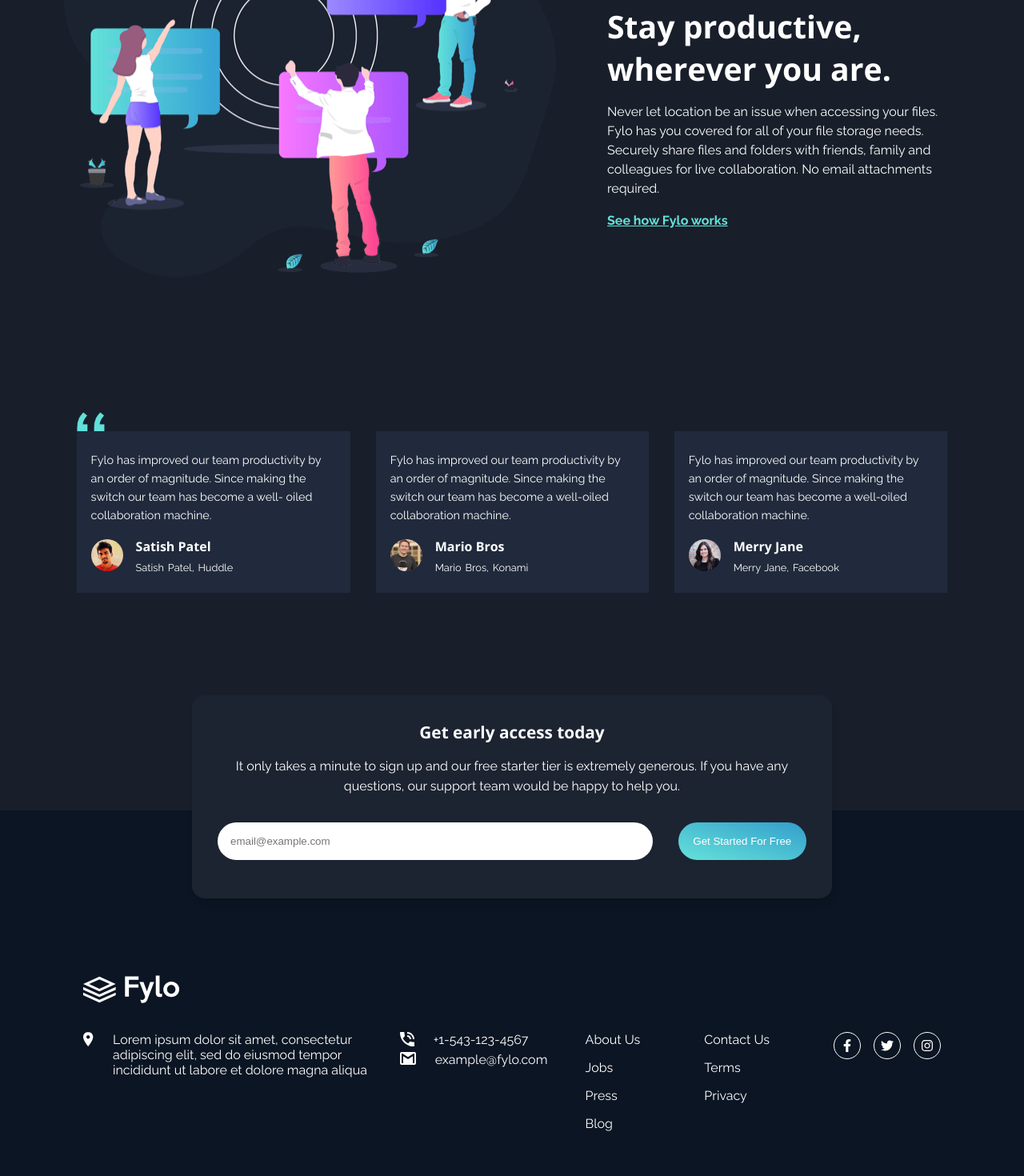
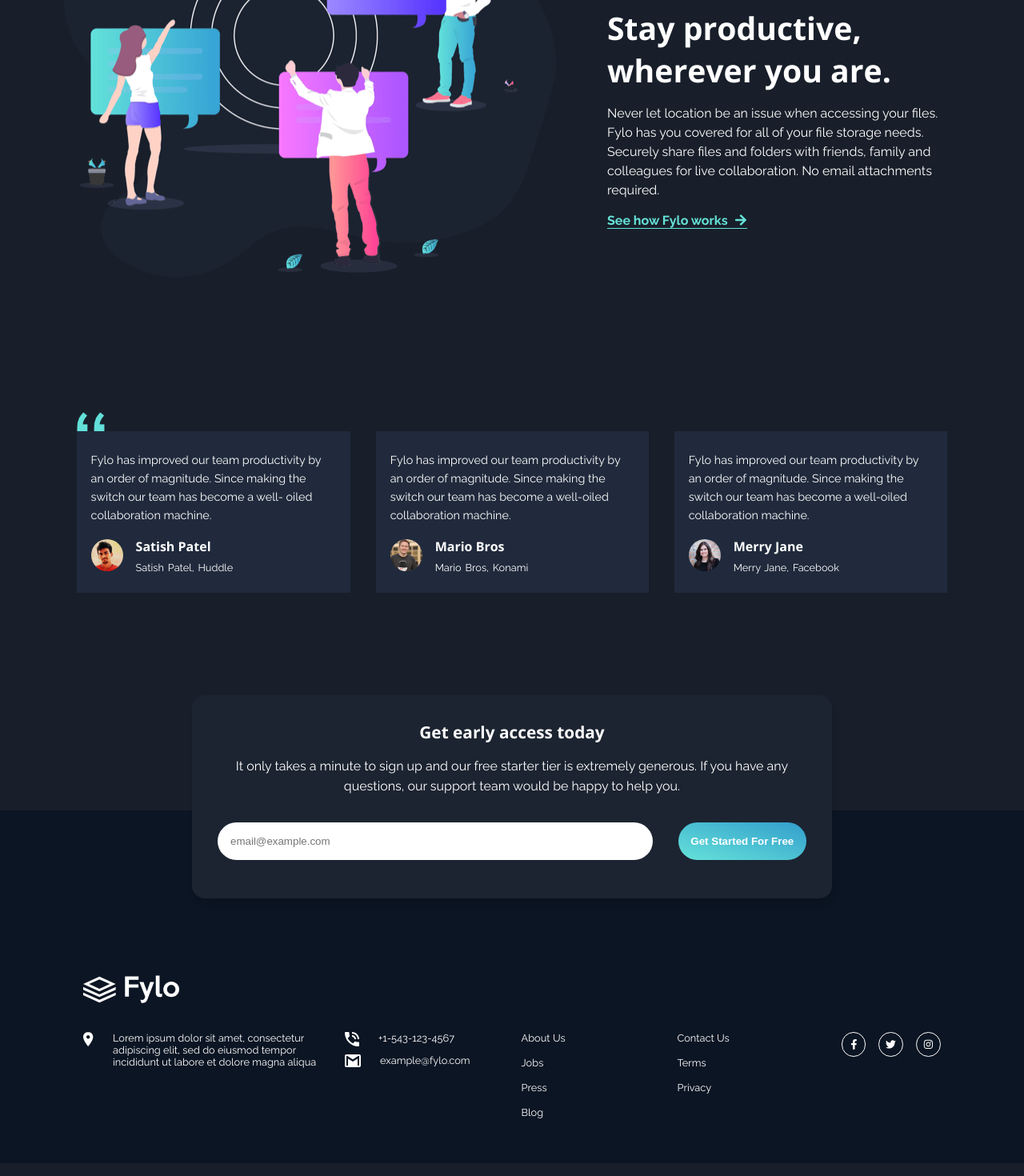
Before and after one commit to rnrnshn/fylo-blog, a React (Create React App) app: page / in a window 1280 px wide. Shown: the part 1808-3278 px from the top of the page at 80% size. Built offline with nearby package versions, Linux system fonts and the light colour scheme.

Commit message:
major styles 2

```diff
--- a/package.json
+++ b/package.json
@@ -7,8 +7,10 @@
     "@testing-library/react": "^11.1.0",
     "@testing-library/user-event": "^12.1.10",
     "firebase": "^8.2.5",
+    "formik": "^2.2.6",
     "react": "^17.0.1",
     "react-dom": "^17.0.1",
+    "react-hook-form": "^6.15.4",
     "react-icons": "^4.2.0",
     "react-router-dom": "^5.2.0",
     "react-scripts": "4.0.1",
--- a/src/App.js
+++ b/src/App.js
@@ -8,6 +8,8 @@ function App() {
   return (
     <Router>
       <div className="App">
+        <div className="container">
+
         <Switch>
           <Route exact path="/">
             <Home />
@@ -25,7 +27,8 @@ function App() {
             <BlogDetails />
           </Route>
         </Switch>
-      </div>
+    </div>
+    </div>
     </Router>
   );
 }
--- a/src/components/Footer/Cta/Cta.css
+++ b/src/components/Footer/Cta/Cta.css
@@ -22,6 +22,10 @@
   margin-bottom: 2rem;
 }
 
+.cta-form {
+  width: 100%;
+}
+
 .cta input {
   border: none;
   border-radius: 2rem;
@@ -30,7 +34,7 @@
   outline: none;
 }
 
-.cta input[type="text"] {
+.cta input[type="email"] {
   background: var(--white);
   color: var(--dark-blue-tg);
   padding: 1rem;
@@ -40,7 +44,15 @@
   color: var(--white);
   background: linear-gradient(to bottom left, var(--blue-cta), var(--cyan-cta));
   padding: 1rem 0;
+  font-weight: 700;
   cursor: pointer;
+}
+
+.error {
+  font-size: 0.8rem;
+  font-weight: 700;
+  padding-left: 2rem;
+  color: var(--error);
 }
 
 @media (min-width: 1200px) {
--- a/src/components/Footer/Cta/index.js
+++ b/src/components/Footer/Cta/index.js
@@ -1,6 +1,16 @@
 import './Cta.css';
+import { useForm } from 'react-hook-form';
 
 const Cta = () => {
+
+  const {register, handleSubmit, errors} = useForm();
+
+  function onSubmit(data) {
+    console.log(data)
+  }
+
+
+
   return (
     <section className="cta">
       <h2 className="cta-title">
@@ -10,9 +20,22 @@ const Cta = () => {
         It only takes a minute to sign up and our free starter tier is extremely generous. If you have any
         questions, our support team would be happy to help you.
       </p>
-      <div className="input-container">
-        <input type="text" placeholder="email@example.com" />
-        <input type="submit" value="Get Started For Free" />
+      <div className="cta-form">
+        <form onSubmit={handleSubmit(onSubmit)} className="input-container">
+          <input
+            type="email"
+            name="email"
+            ref={register({
+              required: "Please enter your email address",
+              pattern: {
+                values:/^[A-Z0-9._%+-]+@[A-Z0-9.-]+\.[A-Z]{2,4}$/i,
+                message: "Please Enter a valid email address",
+              }
+            })}
+            placeholder="email@example.com" />
+          <input type="submit" value="Get Started For Free" />
+        </form>
+        {errors.email && <div className="error">{errors.email.message}</div>}
       </div>
     </section>
   );
--- a/src/components/Footer/Footer.css
+++ b/src/components/Footer/Footer.css
@@ -81,6 +81,12 @@
   .footer-links {
     display: flex;
     justify-content: space-between;
+    gap: 4rem;
+    font-size: 0.8rem;
+  }
+
+  .footer-links > * {
+    flex-basis: 50%;
   }
 
   .footer-contacts {
@@ -102,8 +108,10 @@
 
   .footer-nav {
     display: flex;
+    flex-basis: 50%;
+    justify-content: space-between;
     flex-direction: row;
     margin: unset;
-    gap: 5rem;
+    gap: 3rem;
   }
 }
--- a/src/components/Main/Post/Post.css
+++ b/src/components/Main/Post/Post.css
@@ -26,7 +26,21 @@
 
 .read-more {
   color: var(--cyan-cta);
-  line-height: 1.5rem;
+  display: flex;
+  width: max-content;
+  align-items: center;
+  gap: 0.5rem;
+  text-decoration: none;
+  border-bottom: 1px solid;
+}
+
+.read-more:hover {
+  color: var(--white);
+}
+
+.read-icon {
+  display: grid;
+  place-items: center;
 }
 
 @media (min-width: 1200px) {
--- a/src/components/Main/Post/index.js
+++ b/src/components/Main/Post/index.js
@@ -1,5 +1,6 @@
 import stayProductive from '../../../assets/images/illustration-stay-productive.png';
 import './Post.css';
+import { FaArrowRight } from 'react-icons/fa'
 
 const Post = () => {
   return (
@@ -16,7 +17,10 @@ const Post = () => {
             Securely share files and folders with friends, family and colleagues for live collaboration. No email
             attachments required.
           </p>
-          <a href="/" className="read-more">See how Fylo works</a>
+          <a href="/" className="read-more">
+            <span className="read-text">See how Fylo works </span>
+            <span className="read-icon"> <FaArrowRight className="arrow"/> </span>
+          </a>
         </div>
       </div>
     </div>
--- a/src/index.css
+++ b/src/index.css
@@ -1,4 +1,4 @@
-@import url('https://fonts.googleapis.com/css2?family=Open+Sans:wght@400;700&family=Raleway:wght@400;700&display=swap');
+@import url("https://fonts.googleapis.com/css2?family=Open+Sans:wght@400;700&family=Raleway:wght@400;700&display=swap");
 
 :root {
   /* Intro and Email Sign up background */
@@ -7,12 +7,12 @@
   --dark-blue-fg: hsl(216, 53%, 9%);
   --dark-blue-tg: hsl(219, 30%, 18%);
 
-/* Accent */
+  /* Accent */
   --cyan-cta: hsl(176, 68%, 64%);
   --blue-cta: hsl(198, 60%, 50%);
   --error: hsl(0, 100%, 63%);
 
-/* Neutral */
+  /* Neutral */
   --white: hsl(0, 0%, 100%);
 }
 
@@ -23,11 +23,23 @@
 }
 
 body {
-  font-family: 'Raleway', sans-serif;
+  font-family: "Raleway", sans-serif;
   background: var(--dark-blue-bg);
 }
 
-h1, h2, h3, h4, h5, h6 {
-  font-family: 'Open Sans', sans-serif;
+h1,
+h2,
+h3,
+h4,
+h5,
+h6 {
+  font-family: "Open Sans", sans-serif;
   font-weight: 700;
 }
+
+@media (min-width: 1441px) {
+  .container {
+    max-width: 1500px;
+    margin: 0 auto;
+  }
+}
--- a/src/pages/Blog.css
+++ b/src/pages/Blog.css
@@ -26,7 +26,7 @@
 }
 
 .blog-body {
-  margin-bottom: .5rem;
+  margin-bottom: 0.5rem;
 }
 
 .blog-author {
@@ -62,7 +62,6 @@
   margin-bottom: 1.5rem;
 }
 
-
 .delete-post {
   display: block;
   margin: 0 auto;
@@ -70,7 +69,28 @@
 
 .separator {
   width: 50%;
-  height: .1rem;
+  height: 0.1rem;
   margin: 0 auto;
   background: var(--cyan-cta);
 }
+
+@media (min-width: 800px) {
+  .blog-container {
+    width: 90%;
+    margin: 0 auto 15rem;
+  }
+  .blog-card-Container {
+    display: flex;
+    flex-wrap: wrap;
+    gap: 2rem;
+  }
+
+  .blog-card-Container > * {
+    flex-basis: calc(100% / 3 - 2rem);
+  }
+
+  .blogDetailsContainer {
+    width: 80%;
+    margin: 0 auto 10rem;
+  }
+}
--- a/src/pages/Blog.js
+++ b/src/pages/Blog.js
@@ -14,6 +14,7 @@ const Blog = () => {
         <h1 className="blog-list-title" > Blog Lists </h1>
         {error && <div> {error}</div>}
         {isLoading && <div> Loading...  </div>}
+        <div className="blog-card-Container">
         {posts && posts.reverse().map(post => (
           <article className="blog-card" key={post.id}>
             <h3 className="blog-title">{post.title}</h3>
@@ -29,6 +30,8 @@ const Blog = () => {
             </Link>
           </article>
         ))}
+        </div>
+
       </div>
       <Footer />
     </section >
--- a/src/pages/BlogDetails.js
+++ b/src/pages/BlogDetails.js
@@ -26,7 +26,12 @@ const BlogDetails = () => {
         {posts && posts.filter(post => post.id === id).map(post => (
           <article className="blog-d-card" key={post.id}>
             <h2 className="blog-d-title">{post.title}</h2>
-            <p className="blog-d-body">{post.body}</p>
+            <p className="blog-d-body">{post.body.split('\n\n').map( paragraph => (
+              <p>
+                {paragraph.split('\n').reduce((total, line) => [total, <br />, line])}
+              </p>
+            )
+            )}</p>
             <div className="blog-d-author">
               <strong>Author: </strong>
               <em>{post.author}</em></div>
--- a/src/pages/New.css
+++ b/src/pages/New.css
@@ -12,7 +12,7 @@
 .new form label {
   font-size: 1.1rem;
   font-weight: 700;
-  margin-bottom: .5rem;
+  margin-bottom: 0.5rem;
   color: var(--cyan-cta);
 }
 
@@ -22,25 +22,26 @@
 }
 
 .new textarea {
-  font-family: 'Opensans', sans-serif;;
+  font-family: "Opensans", sans-serif;
   padding: 1rem;
   margin-bottom: 2rem;
   height: 15rem;
 }
 
-.new input:focus, textarea:focus {
-  background: rgba(255, 255, 255, .1);
+.new input:focus,
+textarea:focus {
+  background: rgba(255, 255, 255, 0.1);
   transition: background 100ms ease;
 }
 
-.new input, textarea {
+.new input,
+textarea {
   background: none;
   border: none;
   outline: none;
-  border-bottom: .2rem solid var(--cyan-cta);
+  border-bottom: 0.2rem solid var(--cyan-cta);
   color: var(--white);
 }
 
 .create-post-preview {
-
 }
```
Also changed, not shown: 2 other files (tests, documents, lock files or other folders).
